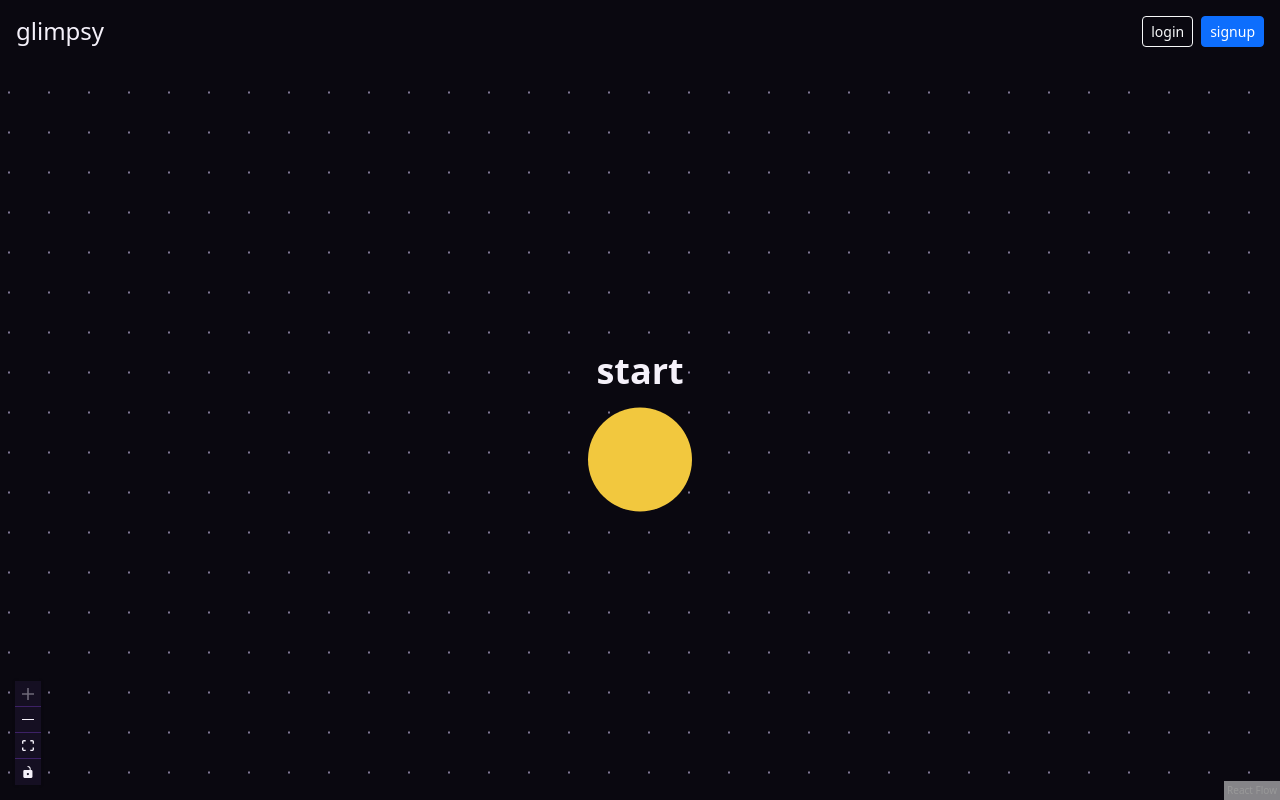
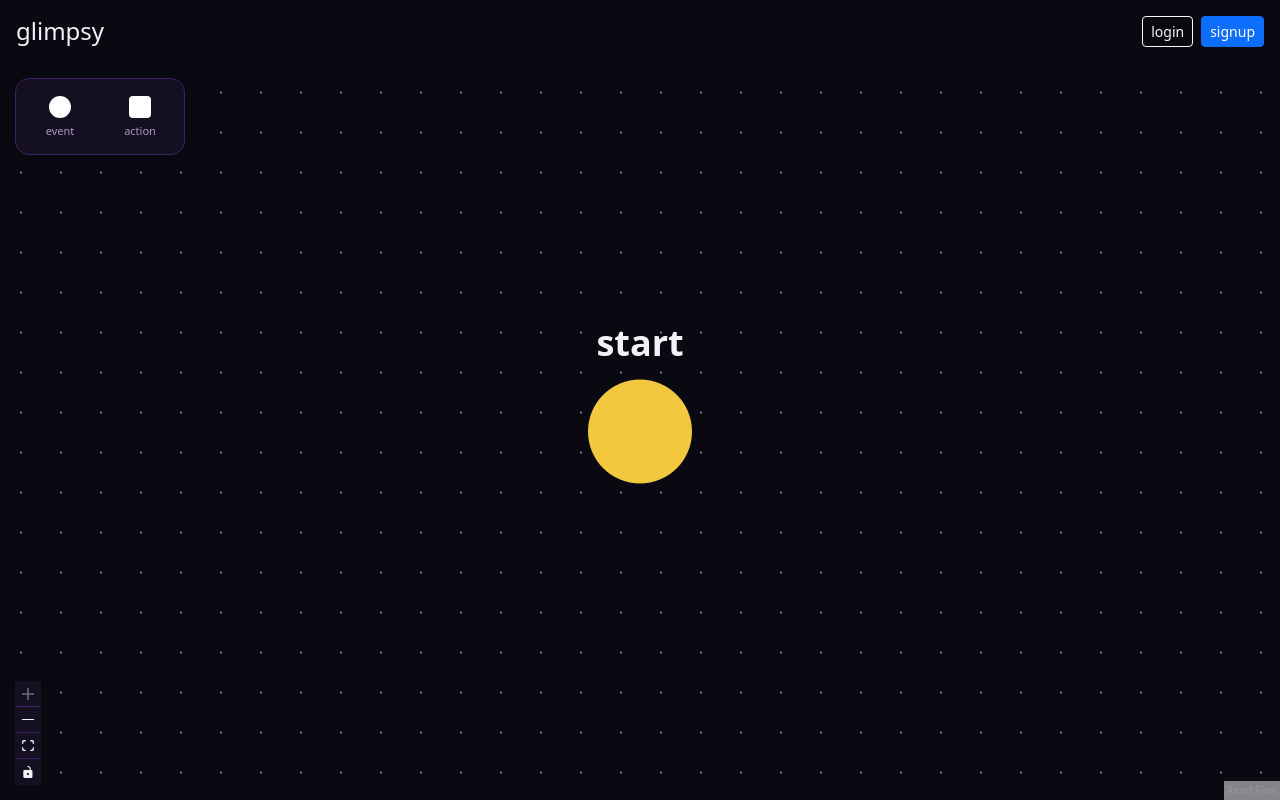
Before and after one commit to CyberPanCake3000/glimpsy, a Next.js app: page / in a window 1280 px wide. Built offline with nearby package versions, Linux system fonts and the light colour scheme.

Commit message:
add nodes and toolbar

```diff
--- a/src/app/globals.css
+++ b/src/app/globals.css
@@ -66,13 +66,17 @@ body {
 }
 
 .start-node {
-    display: flex;
-    flex-direction: column;
-    align-items: center;
-    gap: 10px;
+    position: relative;
+    width: 52px;
+    height: 52px;
 }
 
 .start-node__label {
+    position: absolute;
+    bottom: calc(100% + 10px);
+    left: 50%;
+    transform: translateX(-50%);
+    white-space: nowrap;
     font-size: 18px;
     font-weight: 700;
     color: var(--text);
@@ -81,13 +85,128 @@ body {
 }
 
 .start-node__dot {
-    width: 52px;
-    height: 52px;
+    width: 100%;
+    height: 100%;
     border-radius: 50%;
     background: var(--accent);
 }
 
 .start-node__handle {
     opacity: 0;
-    bottom: -4px;
+    width: 1px;
+    height: 1px;
+    background: transparent;
+    border: none;
 }
+
+/* --- Toolbar --- */
+.toolbar {
+    display: flex;
+    gap: 8px;
+    padding: 8px;
+    background: var(--surface);
+    border: 1px solid var(--deep-purple);
+    border-radius: var(--radius);
+}
+
+.toolbar__btn {
+    display: flex;
+    flex-direction: column;
+    align-items: center;
+    gap: 6px;
+    min-width: 72px;
+    padding: 8px 10px;
+    background: transparent;
+    border: 1px solid transparent;
+    border-radius: 10px;
+    cursor: pointer;
+    color: var(--text);
+}
+
+.toolbar__btn:hover {
+    background: var(--deep-purple);
+}
+
+.toolbar__btn--active {
+    border-color: var(--primary-accent);
+    background: var(--deep-purple);
+}
+
+.toolbar__preview {
+    display: block;
+    width: 22px;
+    height: 22px;
+    background: #fff;
+    flex-shrink: 0;
+}
+
+.toolbar__label {
+    font-size: 11px;
+    line-height: 1.2;
+    text-align: center;
+    color: var(--text-muted);
+    text-transform: lowercase;
+}
+
+.toolbar__btn--active .toolbar__label {
+    color: var(--text);
+}
+
+.toolbar__preview--circle {
+    border-radius: 50%;
+}
+
+.toolbar__preview--square {
+    border-radius: 4px;
+}
+
+/* --- Event / Action nodes --- */
+.react-flow__node.event-node,
+.react-flow__node.action-node {
+    background: transparent;
+    border: none;
+    padding: 0;
+    box-shadow: none;
+}
+
+.react-flow__node.event-node.selected,
+.react-flow__node.action-node.selected {
+    box-shadow: none;
+}
+
+.event-node__shape,
+.action-node__shape {
+    width: 48px;
+    height: 48px;
+    background: #fff;
+}
+
+.event-node__shape {
+    border-radius: 50%;
+}
+
+.action-node__shape {
+    border-radius: 4px;
+}
+
+.react-flow__node.event-node.selected .event-node__shape,
+.react-flow__node.action-node.selected .action-node__shape {
+    outline: 2px solid var(--primary-accent);
+    outline-offset: 2px;
+}
+
+.canvas--drawing .react-flow__pane {
+    cursor: crosshair;
+}
+
+.node-handle {
+    width: 1px;
+    height: 1px;
+    opacity: 0;
+    background: transparent;
+    border: none;
+}
+
+.react-flow__node:hover .node-handle {
+    opacity: 1;
+}
--- a/src/components/Canvas.tsx
+++ b/src/components/Canvas.tsx
@@ -1,22 +1,30 @@
 'use client';
 
-import { useCallback } from 'react';
+import { useCallback, useState } from 'react';
 import {
   ReactFlow,
   Background,
   Controls,
-  addEdge,
+  Panel,
+  ReactFlowProvider,
+  useReactFlow,
   useNodesState,
   useEdgesState,
+  type Node,
+  addEdge,
   type Connection,
-  type Node,
-  type Edge,
 } from '@xyflow/react';
 import '@xyflow/react/dist/style.css';
+
 import StartNode from '@/components/nodes/StartNode';
+import EventNode from '@/components/nodes/EventNode';
+import ActionNode from '@/components/nodes/ActionNode';
+import Toolbar, { type Tool } from '@/components/Toolbar';
 
 const nodeTypes = {
   start: StartNode,
+  event: EventNode,
+  action: ActionNode,
 };
 
 const initialNodes: Node[] = [
@@ -26,36 +34,79 @@ const initialNodes: Node[] = [
     position: { x: 0, y: 0 },
     data: { label: 'start' },
     className: 'start-node',
+    draggable: false,
   },
 ];
 
-const initialEdges: Edge[] = [];
-
-export default function Canvas() {
+function CanvasInner() {
   const [nodes, setNodes, onNodesChange] = useNodesState(initialNodes);
-  const [edges, setEdges, onEdgesChange] = useEdgesState(initialEdges);
+  const [edges, setEdges, onEdgesChange] = useEdgesState([]);
+  const [activeTool, setActiveTool] = useState<Tool>(null);
+  const { screenToFlowPosition } = useReactFlow();
 
   const onConnect = useCallback(
     (connection: Connection) => setEdges((eds) => addEdge(connection, eds)),
     [setEdges],
   );
 
+  const onPaneClick = useCallback(
+    (event: React.MouseEvent) => {
+      if (!activeTool) return;
+
+      const position = screenToFlowPosition({
+        x: event.clientX,
+        y: event.clientY,
+      });
+
+      setNodes((nds) => [
+        ...nds,
+        {
+          id: crypto.randomUUID(),
+          type: activeTool,
+          position,
+          data: {},
+          className: activeTool === 'event' ? 'event-node' : 'action-node',
+        },
+      ]);
+    },
+    [activeTool, setNodes, screenToFlowPosition],
+  );
+
+  const isValidConnection = (connection: Connection) =>
+    connection.source !== connection.target;
+
   return (
     <ReactFlow
+      isValidConnection={isValidConnection}
+      nodeOrigin={[0.5, 0.5]}
       nodeTypes={nodeTypes}
       nodes={nodes}
+      onNodesChange={onNodesChange}
+      onPaneClick={onPaneClick}
+      fitView
+      className={activeTool ? 'canvas--drawing' : undefined}
       edges={edges}
-      onNodesChange={onNodesChange}
+      onConnect={onConnect}
       onEdgesChange={onEdgesChange}
-      onConnect={onConnect}
-      fitView
+      defaultEdgeOptions={{
+      style: { stroke: 'var(--primary-accent)', strokeWidth: 2 },
+  }}
+  connectionLineStyle={{ stroke: 'var(--primary-accent)', strokeWidth: 2 }}
     >
       <Background gap={20} size={1} color="var(--text-muted)" />
       <Controls />
-      {/* <MiniMap
-        nodeColor="var(--primary-accent)"
-        maskColor="rgba(10, 8, 16, 0.8)"
-      /> */}
+
+      <Panel position="top-left">
+        <Toolbar activeTool={activeTool} onSelect={setActiveTool} />
+      </Panel>
     </ReactFlow>
   );
 }
+
+export default function Canvas() {
+  return (
+    <ReactFlowProvider>
+      <CanvasInner />
+    </ReactFlowProvider>
+  );
+}
--- /dev/null
+++ b/src/components/Toolbar.tsx
@@ -0,0 +1,35 @@
+'use client';
+
+export type Tool = 'event' | 'action' | null;
+
+type Props = {
+  activeTool: Tool;
+  onSelect: (tool: Tool) => void;
+};
+
+const tools = [
+  { id: 'event' as const, label: 'event', shape: 'circle' },
+  { id: 'action' as const, label: 'action', shape: 'square' },
+];
+
+export default function Toolbar({ activeTool, onSelect }: Props) {
+  const toggle = (tool: 'event' | 'action') => {
+    onSelect(activeTool === tool ? null : tool);
+  };
+
+  return (
+    <div className="toolbar">
+      {tools.map(({ id, label, shape }) => (
+        <button
+          key={id}
+          type="button"
+          className={`toolbar__btn ${activeTool === id ? 'toolbar__btn--active' : ''}`}
+          onClick={() => toggle(id)}
+        >
+          <span className={`toolbar__preview toolbar__preview--${shape}`} />
+          <span className="toolbar__label">{label}</span>
+        </button>
+      ))}
+    </div>
+  );
+}
--- /dev/null
+++ b/src/components/nodes/ActionNode.tsx
@@ -0,0 +1,13 @@
+'use client';
+
+import { Handle, Position, type NodeProps } from '@xyflow/react';
+
+export default function ActionNode(_props: NodeProps) {
+  return (
+    <>
+      <Handle type="target" position={Position.Left} className="node-handle" />
+      <Handle type="source" position={Position.Right} className="node-handle" />
+      <div className="action-node__shape" />
+    </>
+  );
+}
--- /dev/null
+++ b/src/components/nodes/EventNode.tsx
@@ -0,0 +1,13 @@
+'use client';
+
+import { Handle, Position, type NodeProps } from '@xyflow/react';
+
+export default function EventNode(_props: NodeProps) {
+  return (
+    <>
+      <Handle type="target" position={Position.Left} className="node-handle" />
+      <Handle type="source" position={Position.Right} className="node-handle" />
+      <div className="event-node__shape" />
+    </>
+  );
+}
--- a/src/components/nodes/StartNode.tsx
+++ b/src/components/nodes/StartNode.tsx
@@ -6,9 +6,13 @@ export default function StartNode({ data }: NodeProps) {
   return (
     <div className="start-node">
       <span className="start-node__label">{data.label as string}</span>
-      <div className="start-node__dot" />
-
-      <Handle type="source" position={Position.Bottom} className="start-node__handle" />
+      <div className="start-node__dot">
+        <Handle
+          type="source"
+          position={Position.Right}
+          className="start-node__handle"
+        />
+      </div>
     </div>
   );
 }
```
Lines whose indentation alone changed are shown as unchanged.
